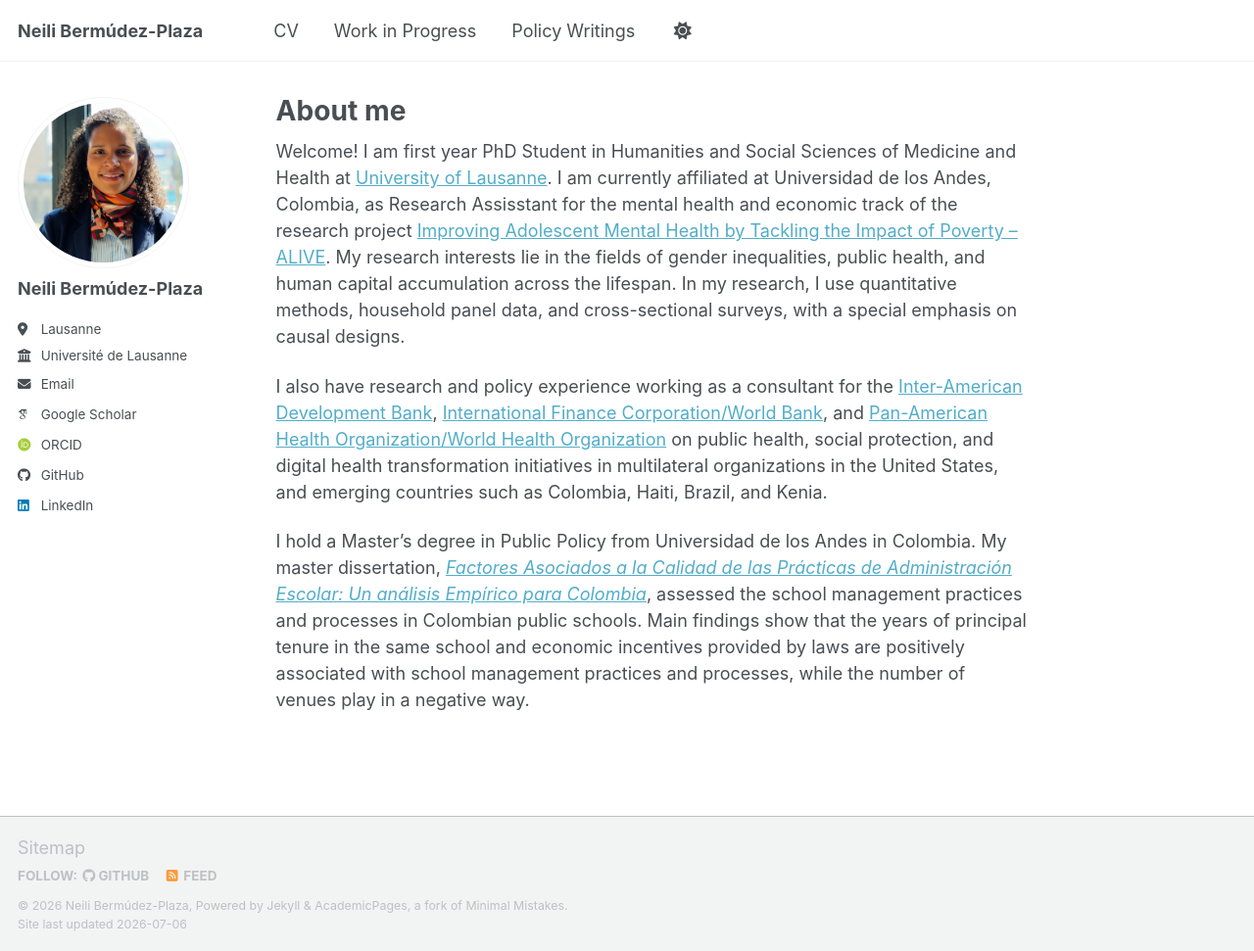
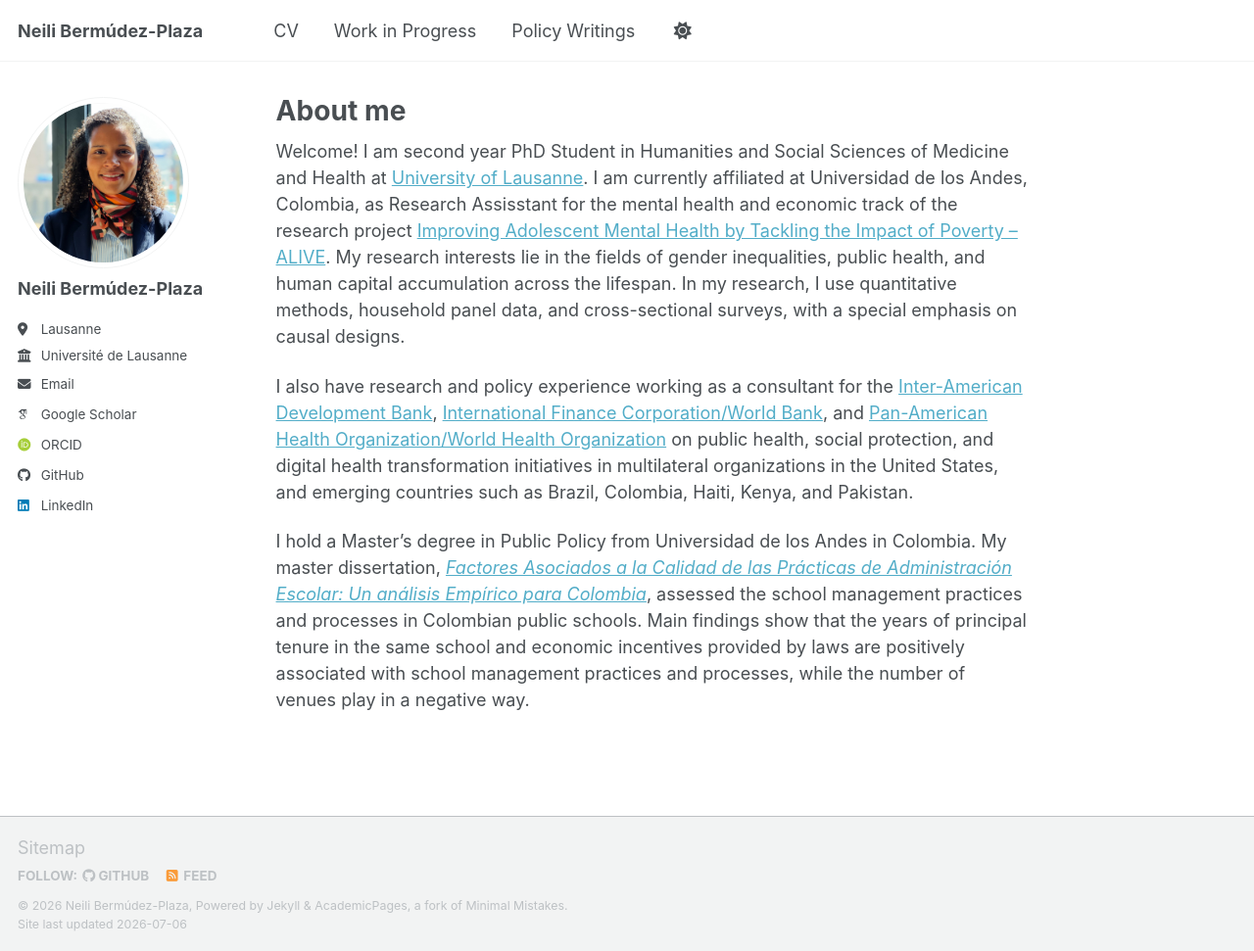
Before and after one commit to ncbermudez/ncbermudez.github.io, a Jekyll site: the page built from _pages/about.md, in a window 1280 px wide and 971 px high. Shown: the whole window at 98% size. Built offline with Jekyll 4.4.1, drawn with Linux system fonts in a browser that asks for light colours; some web fonts are replaced; a script bundle is joined from its source files by our own code; library files that are not in the unit come from our copies.

Commit message:
Update about.md

```diff
--- a/_pages/about.md
+++ b/_pages/about.md
@@ -7,8 +7,8 @@
   - /about.html
 ---
 
-Welcome! I am first year PhD Student in Humanities and Social Sciences of Medicine and Health at [University of Lausanne](https://www.unil.ch/unil/en/home.html). I am currently affiliated at Universidad de los Andes, Colombia, as Research Assisstant for the mental health and economic track of the research project [Improving Adolescent Mental Health by Tackling the Impact of Poverty – ALIVE](https://www.alive4mentalhealth.org/). My research interests lie in the fields of gender inequalities, public health, and human capital accumulation across the lifespan. In my research, I use quantitative methods, household panel data, and cross-sectional surveys, with a special emphasis on causal designs.
+Welcome! I am second year PhD Student in Humanities and Social Sciences of Medicine and Health at [University of Lausanne](https://www.unil.ch/unil/en/home.html). I am currently affiliated at Universidad de los Andes, Colombia, as Research Assisstant for the mental health and economic track of the research project [Improving Adolescent Mental Health by Tackling the Impact of Poverty – ALIVE](https://www.alive4mentalhealth.org/). My research interests lie in the fields of gender inequalities, public health, and human capital accumulation across the lifespan. In my research, I use quantitative methods, household panel data, and cross-sectional surveys, with a special emphasis on causal designs.
 
-I also have research and policy experience working as a consultant for the [Inter-American Development Bank](https://www.iadb.org/en), [International Finance Corporation/World Bank](https://www.ifc.org/en/home), and [Pan-American Health Organization/World Health Organization](https://www.paho.org/en) on public health, social protection, and digital health transformation initiatives in multilateral organizations in the United States, and emerging countries such as Colombia, Haiti, Brazil, and Kenia.
+I also have research and policy experience working as a consultant for the [Inter-American Development Bank](https://www.iadb.org/en), [International Finance Corporation/World Bank](https://www.ifc.org/en/home), and [Pan-American Health Organization/World Health Organization](https://www.paho.org/en) on public health, social protection, and digital health transformation initiatives in multilateral organizations in the United States, and emerging countries such as Brazil, Colombia, Haiti, Kenya, and Pakistan.
 
 I hold a Master's degree in Public Policy from Universidad de los Andes in Colombia. My master dissertation, [_Factores Asociados a la Calidad de las Prácticas de Administración Escolar: Un análisis Empírico para Colombia_](https://repositorio.uniandes.edu.co/server/api/core/bitstreams/b398074a-8434-4e3a-9fc4-08b78ef6d081/content), assessed the school management practices and processes in Colombian public schools. Main findings show that the years of principal tenure in the same school and economic incentives provided by laws are positively associated with school management practices and processes, while the number of venues play in a negative way.
```
